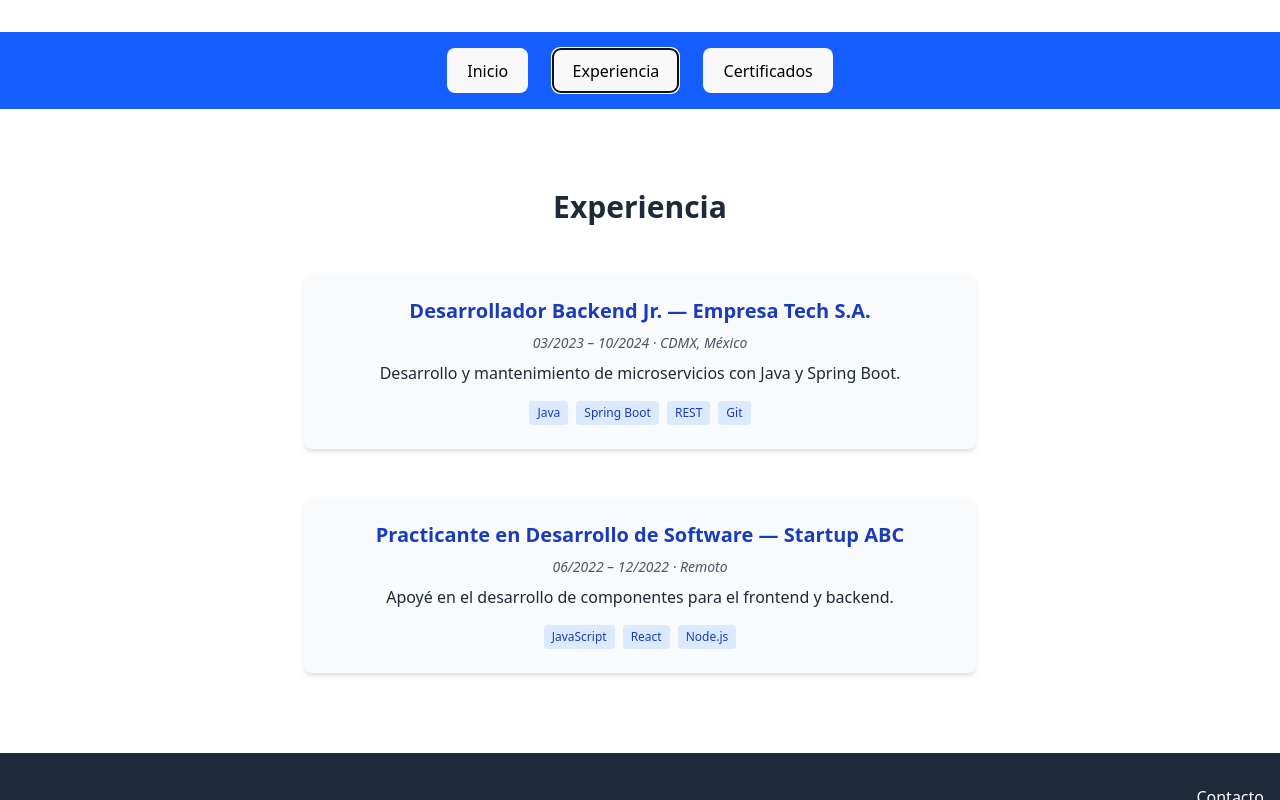
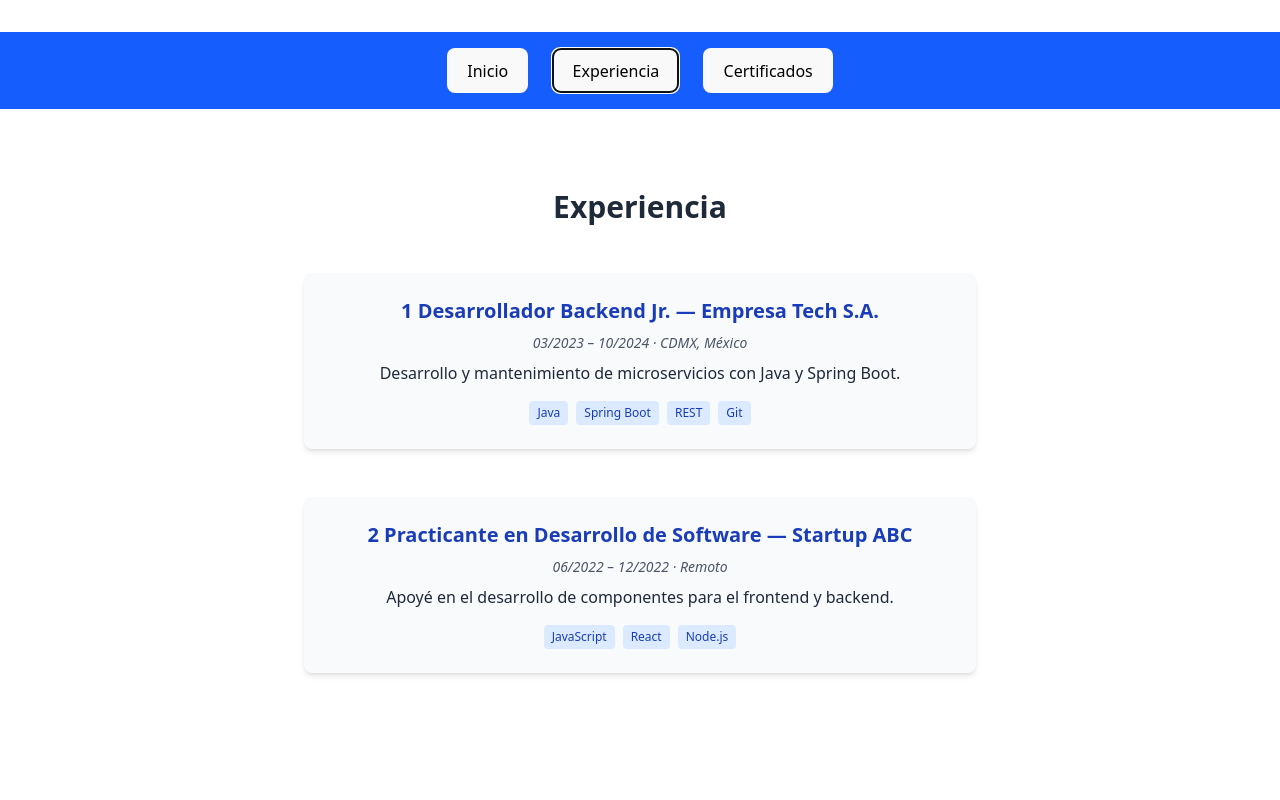
Before and after one commit to Bluedigi10/cv-emma, a React (Vite) app: page / in a window 1280 px wide. Both pictures are taken after a click on the button "Experiencia". Shown: the top 800 px of the page. Built offline with nearby package versions, Linux system fonts and the light colour scheme.

Commit message:
añadida animacion a seccion experience

```diff
--- a/package.json
+++ b/package.json
@@ -11,11 +11,13 @@
   },
   "dependencies": {
     "@tailwindcss/vite": "^4.1.6",
+    "aos": "^2.3.4",
     "react": "^19.1.0",
     "react-dom": "^19.1.0"
   },
   "devDependencies": {
     "@eslint/js": "^9.25.0",
+    "@types/aos": "^3.0.7",
     "@types/react": "^19.1.2",
     "@types/react-dom": "^19.1.2",
     "@vitejs/plugin-react": "^4.4.1",
--- a/src/pages/experience.tsx
+++ b/src/pages/experience.tsx
@@ -1,10 +1,13 @@
-import SectionWrapper from '../components/sectionWrapper';
-import type { Experience } from '../types/type';
+import SectionWrapper from '../components/sectionWrapper'
+import type { Experience } from '../types/type'
+import { useEffect } from 'react'
+import AOS from 'aos'
+import 'aos/dist/aos.css';
 
 const experiencias: Experience[] = [
   {
     id: 1,
-    position: 'Desarrollador Backend Jr.',
+    position: '1 Desarrollador Backend Jr.',
     company: 'Empresa Tech S.A.',
     description: 'Desarrollo y mantenimiento de microservicios con Java y Spring Boot.',
     startDate: '2023-03',
@@ -14,7 +17,37 @@ const experiencias: Experience[] = [
   },
   {
     id: 2,
-    position: 'Practicante en Desarrollo de Software',
+    position: '2 Practicante en Desarrollo de Software',
+    company: 'Startup ABC',
+    description: 'Apoyé en el desarrollo de componentes para el frontend y backend.',
+    startDate: '2022-06',
+    endDate: '2022-12',
+    location: 'Remoto',
+    technologies: ['JavaScript', 'React', 'Node.js'],
+  },
+  {
+    id: 3,
+    position: '3 Practicante en Desarrollo de Software',
+    company: 'Startup ABC',
+    description: 'Apoyé en el desarrollo de componentes para el frontend y backend.',
+    startDate: '2022-06',
+    endDate: '2022-12',
+    location: 'Remoto',
+    technologies: ['JavaScript', 'React', 'Node.js'],
+  },
+  {
+    id: 4,
+    position: '4 Practicante en Desarrollo de Software',
+    company: 'Startup ABC',
+    description: 'Apoyé en el desarrollo de componentes para el frontend y backend.',
+    startDate: '2022-06',
+    endDate: '2022-12',
+    location: 'Remoto',
+    technologies: ['JavaScript', 'React', 'Node.js'],
+  },
+  {
+    id: 5,
+    position: '5 Practicante en Desarrollo de Software',
     company: 'Startup ABC',
     description: 'Apoyé en el desarrollo de componentes para el frontend y backend.',
     startDate: '2022-06',
@@ -31,6 +64,13 @@ function formatFecha(fecha: string | undefined): string {
 }
 
 export default function Experience() {
+  useEffect(() => {
+    AOS.init({
+      duration: 1000,
+      easing: 'ease-in-out',
+      once: false,
+    });
+  }, []);
   return (
     <SectionWrapper id="experiencia">
       <div className="w-full opacity-0 animate-fade-in-start">
@@ -39,6 +79,7 @@ export default function Experience() {
         <ul className="space-y-12 flex flex-col items-center">
           {experiencias.map((exp) => (
             <li
+              data-aos="fade-up"
               key={exp.id}
               className="bg-gray-50 shadow-md rounded-lg p-6 w-full max-w-2xl text-center"
             >
--- a/src/styles/index.css
+++ b/src/styles/index.css
@@ -31,7 +31,7 @@ a {
   text-decoration: inherit;
 }
 a:hover {
-  color: #ffffff;
+  color: #1e4bdd;
 }
 
 body {
```
Also changed, not shown: 1 other file (tests, documents, lock files or other folders).
